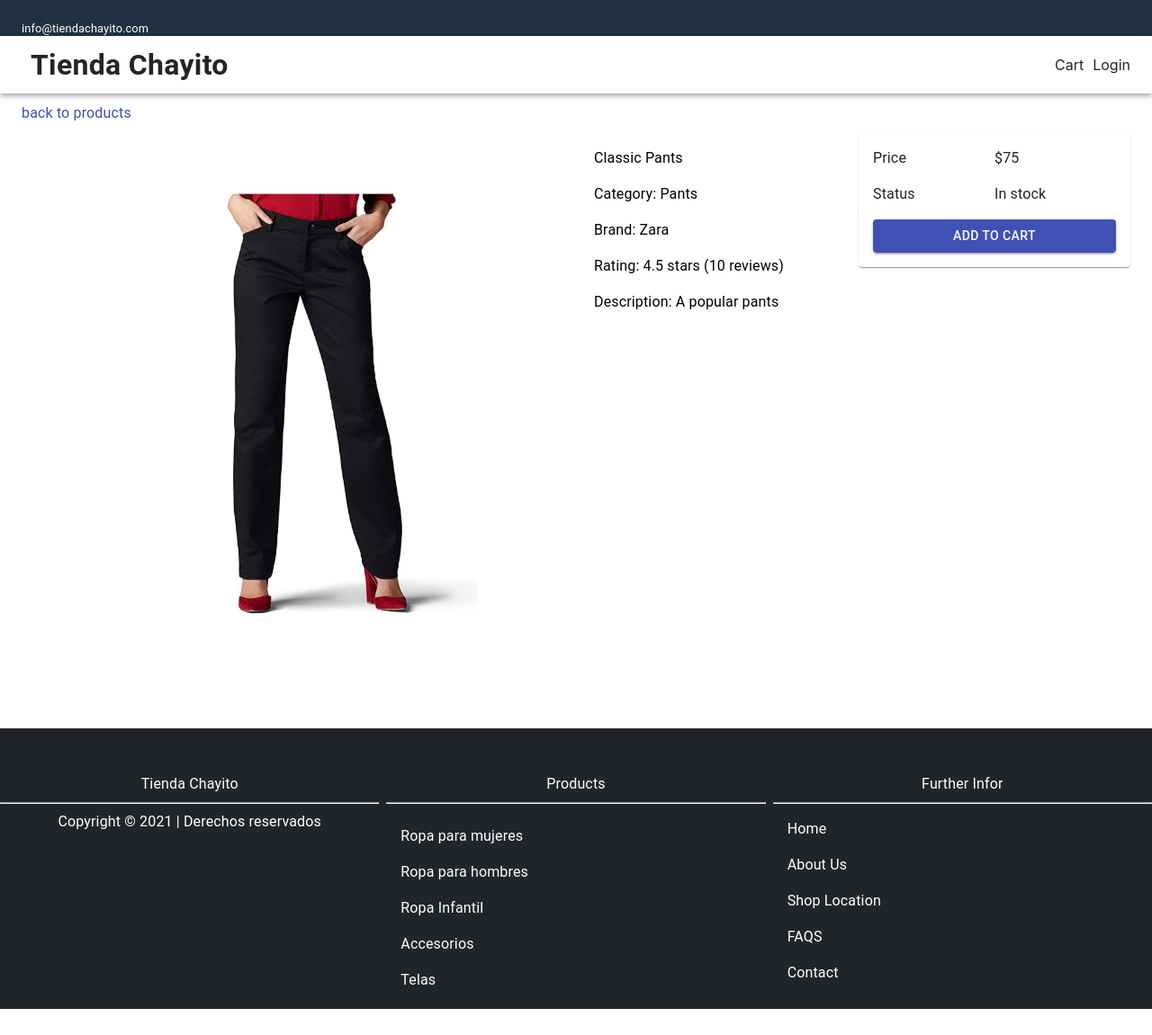
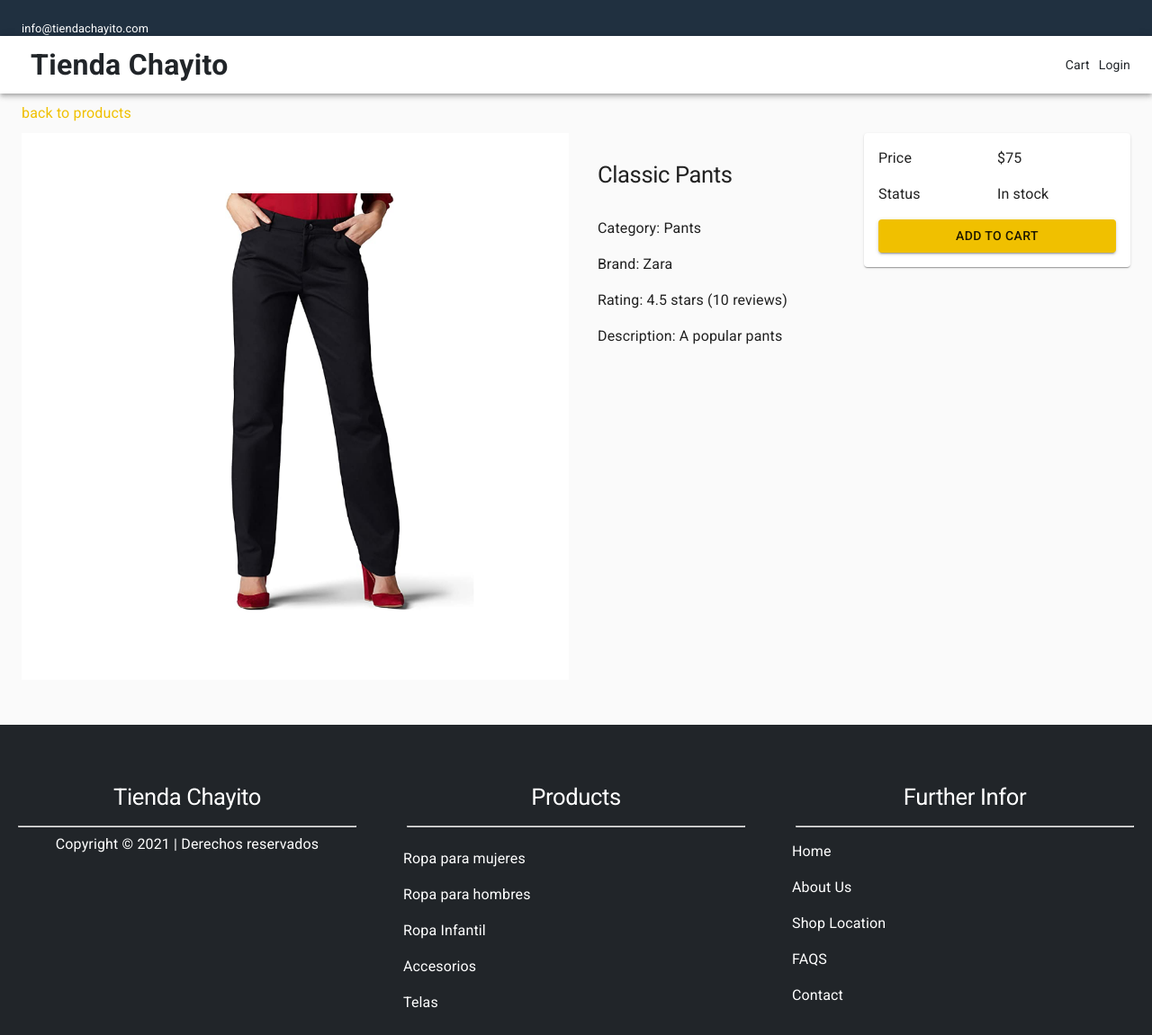
Before and after one commit to amonterol/chayito-store, a Next.js app: page /product/classic-pants in a window 1280 px wide. Shown: the whole page at 90% size. Before the commit the page ends 1122 px from the top, so only its background shows below. Built offline with nearby package versions, Linux system fonts and the light colour scheme.

Commit message:
Se agrego mui theme

```diff
--- a/components/ColoredLine.js
+++ b/components/ColoredLine.js
@@ -4,6 +4,8 @@ const ColoredLine = ({ color }) => (
       color: color,
       backgroundColor: color,
       height: 1,
+      marginLeft: 20,
+      marginRight: 20,
     }}
   />
 );
--- a/components/Layout.js
+++ b/components/Layout.js
@@ -5,6 +5,9 @@ import {
   AppBar,
   Box,
   Container,
+  createTheme,
+  ThemeProvider,
+  CssBaseline,
   Grid,
   Link,
   List,
@@ -16,6 +19,28 @@ import useStyles from "../utils/styles";
 import ColoredLine from "../components/ColoredLine";
 
 export default function Layout({ title, description, children }) {
+  const theme = createTheme({
+    typography: {
+      h1: {
+        fontSize: "1.6rem",
+        fontWeight: 400,
+        margin: "1rem 0",
+      },
+      h2: {
+        fontSize: "1.4rem",
+        fontWeight: 400,
+        margin: "1rem 0",
+      },
+    },
+    palette: {
+      primary: {
+        main: "#f0c000",
+      },
+      secondary: {
+        main: "#f0c000",
+      },
+    },
+  });
   const classes = useStyles();
   return (
     <div>
@@ -23,7 +48,13 @@ export default function Layout({ title, description, children }) {
         <title>{title ? `${title} - Tienda Chayito` : "Tienda Chayito"}</title>
         {description && <meta name="description" content={description}></meta>}
       </Head>
-      <Box position="static" sx={{ height: "25" }} className={classes.infobar}>
+      <ThemeProvider theme={theme}>
+        <CssBaseline />
+        <Box
+          position="static"
+          sx={{ height: "25" }}
+          className={classes.infobar}
+        >
           <Toolbar>
             <Typography className={classes.infoEmail}>
               info@tiendachayito.com
@@ -34,7 +65,9 @@ export default function Layout({ title, description, children }) {
           <Toolbar>
             <NextLink href="/" passHref>
               <Link>
-              <Typography className={classes.brand}>Tienda Chayito</Typography>
+                <Typography className={classes.brand}>
+                  Tienda Chayito
+                </Typography>
               </Link>
             </NextLink>
             <div className={classes.grow}></div>
@@ -50,16 +83,24 @@ export default function Layout({ title, description, children }) {
         </AppBar>
         <Container className={classes.main}>{children}</Container>
         <footer className={classes.footer}>
-        <Grid container spacing={1}>
-          <Grid item md={4} xs={12}>
+          <Grid container spacing={2}>
+            <Grid item md={4} xs={12} className={classes.footerInfo}>
               {" "}
-            <Typography component="h1"> Tienda Chayito</Typography>
+              <Typography component="h1" variant="h1">
+                {" "}
+                Tienda Chayito
+              </Typography>
               <ColoredLine color="green" />
-            <Typography>{"Copyright © "} 2021 | Derechos reservados</Typography>
+              <Typography>
+                {"Copyright © "} 2021 | Derechos reservados
+              </Typography>
             </Grid>
-          <Grid item md={4} xs={12}>
+            <Grid item md={4} xs={12} className={classes.footerInfo}>
               {" "}
-            <Typography component="h1"> Products</Typography>
+              <Typography component="h1" variant="h1">
+                {" "}
+                Products
+              </Typography>
               <ColoredLine color="green" />
               <List>
                 <ListItem>
@@ -79,9 +120,12 @@ export default function Layout({ title, description, children }) {
                 </ListItem>
               </List>
             </Grid>
-          <Grid item md={4} xs={12}>
+            <Grid item md={4} xs={12} className={classes.footerInfo}>
               {" "}
-            <Typography component="h1"> Further Infor</Typography>
+              <Typography component="h1" variant="h1">
+                {" "}
+                Further Infor
+              </Typography>
               <ColoredLine color="green" />
               <ListItem>
                 <Typography component="h3"> Home</Typography>
@@ -101,6 +145,7 @@ export default function Layout({ title, description, children }) {
             </Grid>
           </Grid>
         </footer>
+      </ThemeProvider>
     </div>
   );
 }
--- a/pages/_document.js
+++ b/pages/_document.js
@@ -7,7 +7,12 @@ export default class MyDocument extends Document {
   render() {
     return (
       <Html lang="en">
-        <Head></Head>
+        <Head>
+          <link
+            rel="stylesheet"
+            href="https://fonts.googleapis.com/css?family=Roboto:300,400,500,700&display=swap"
+          />
+        </Head>
         <body>
           <Main />
           <NextScript />
--- a/pages/product/[slug].js
+++ b/pages/product/[slug].js
@@ -32,7 +32,7 @@ export default function ProductDetail() {
           </Link>
         </NextLink>
       </div>
-      <Grid container spacing={1}>
+      <Grid container spacing={2}>
         <Grid item md={6} xs={12}>
           <Image
             src={product.image}
@@ -45,7 +45,9 @@ export default function ProductDetail() {
         <Grid item md={3} xs={12}>
           <List>
             <ListItem>
-              <Typography component="h1">{product.name}</Typography>
+              <Typography component="h1" variant="h1">
+                {product.name}
+              </Typography>
             </ListItem>
             <ListItem>
               <Typography>Category: {product.category}</Typography>
--- a/utils/styles.js
+++ b/utils/styles.js
@@ -42,6 +42,9 @@ const useStyles = makeStyles({
     marginTop: 50,
     paddingTop: 50,
   },
+  footerInfo: {
+    padding: 50,
+  },
   section: {
     marginTop: 10,
     marginBottom: 10,
```
Lines whose indentation alone changed are shown as unchanged.
